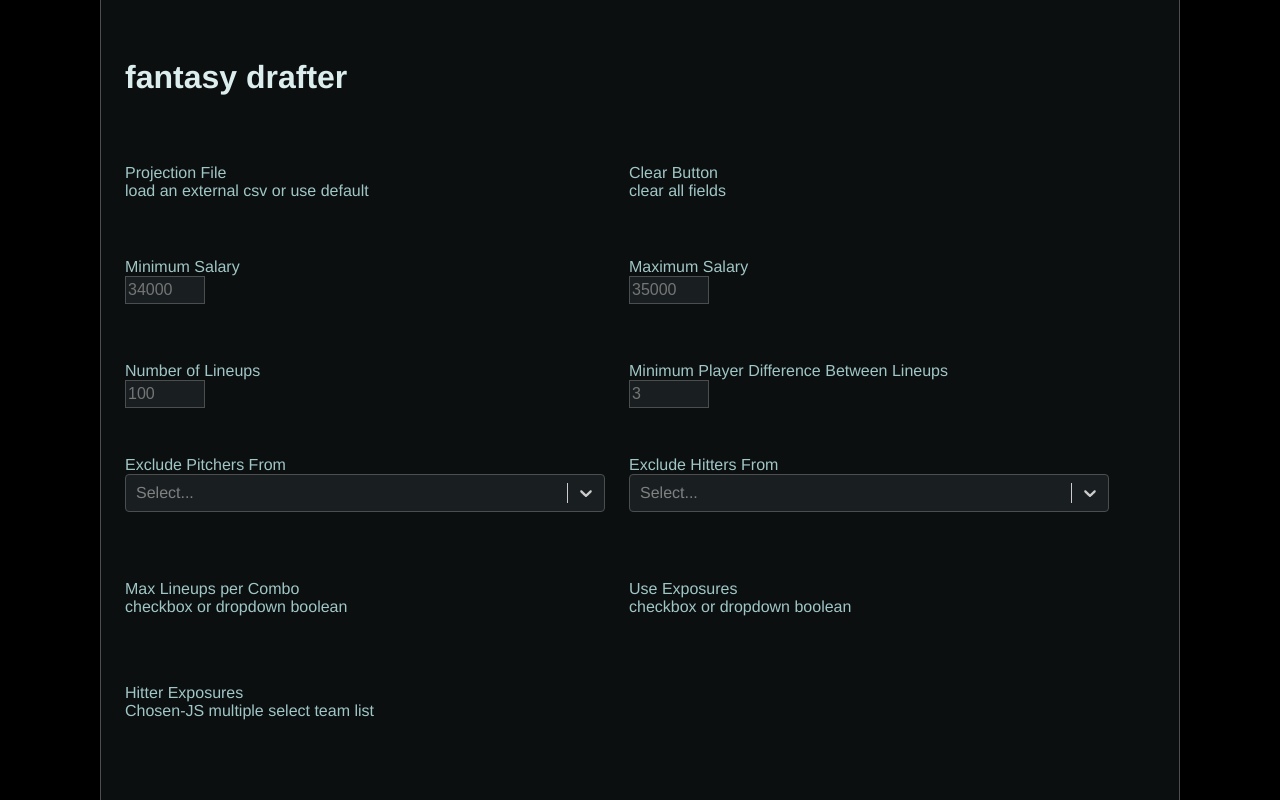
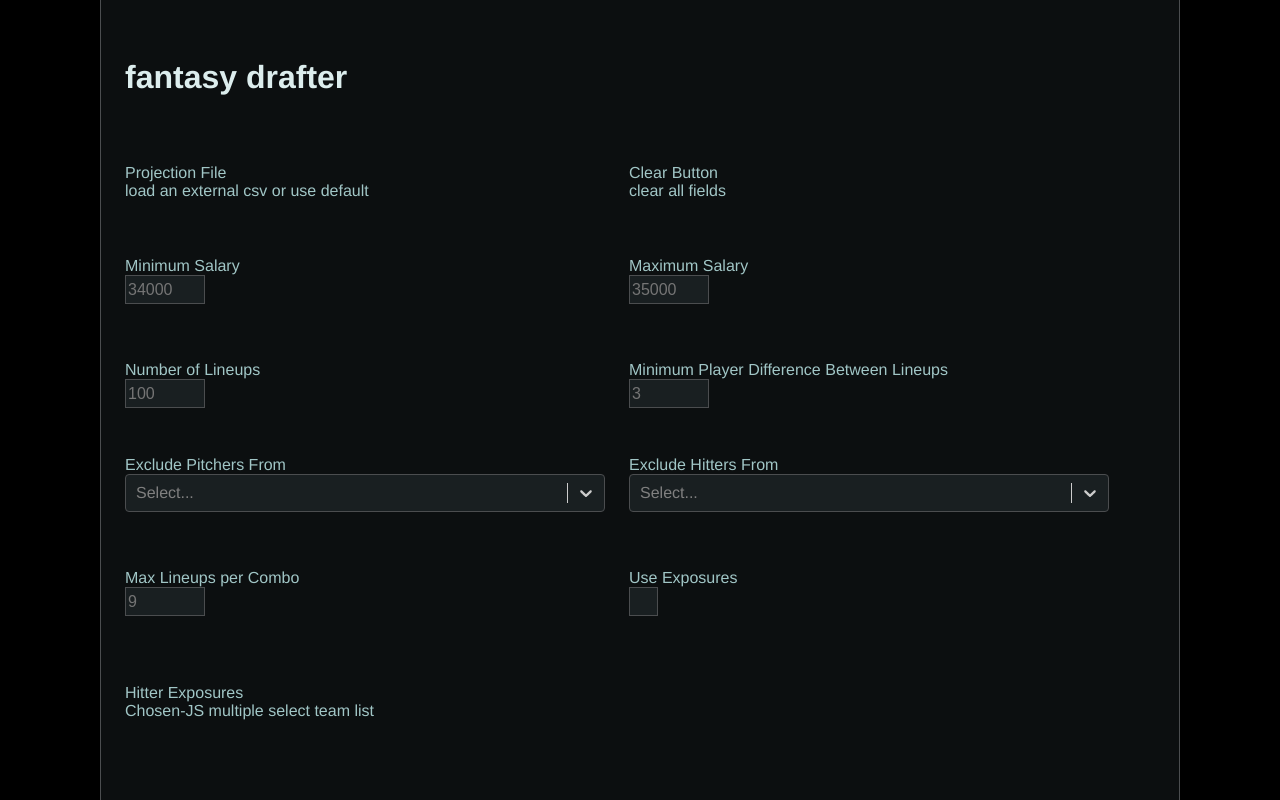
Before and after one commit to Pa-miu/fantasy-drafter, a React (Create React App) app: page / in a window 1280 px wide. Built offline with nearby package versions, Linux system fonts and the light colour scheme.

Commit message:
Create and style CheckboxInput component

```diff
--- a/src/App.js
+++ b/src/App.js
@@ -1,6 +1,7 @@
 import React, { Component } from 'react';
+import CheckboxInput from './CheckboxInput.js'
+import MultiSelect from './MultiSelect.js'
 import SingleInput from './SingleInput.js'
-import MultiSelect from './MultiSelect.js'
 import Placeholder from './Placeholder.js'
 import { teamoptions } from './data.js'
 
@@ -35,8 +36,16 @@ class App extends Component {
 	      	name={'Exclude Hitters From'}
 	      	options={teamoptions}
       	/>
-      	<Placeholder name={'Max Lineups per Combo'} feature={'checkbox or dropdown boolean'}/>
-      	<Placeholder name={'Use Exposures'} feature={'checkbox or dropdown boolean'}/>
+      	<SingleInput
+      		inputId={'maxlineups'}
+      		name={'Max Lineups per Combo'}
+      		placeholder={9}
+      	/>
+      	<CheckboxInput
+      		inputId={'useexp'}
+      		name={'Use Exposures'}
+      		checked
+      	/>
 				<Placeholder name={'Hitter Exposures'} feature={'Chosen-JS multiple select team list'}/>
       </div>
     );
--- /dev/null
+++ b/src/CheckboxInput.js
@@ -0,0 +1,14 @@
+import React, { Component } from 'react';
+
+class CheckboxInput extends Component {
+	render() {
+		return (
+			<div className='CheckboxInput'>
+				<label for={this.props.inputId}>{this.props.name}</label>
+				<input id={this.props.inputId} type='checkbox' value={this.props.checked}/>
+			</div>
+		);
+	}
+}
+
+export default CheckboxInput;
--- a/src/index.css
+++ b/src/index.css
@@ -62,8 +62,44 @@ body {
 	color: #84a8a8;
 	display: block;
 	font-size: 1em;
+	height: 1.8em;
 	line-height: 1.5em;
 	width: 5em;
+}
+
+.CheckboxInput label {
+	cursor: pointer;
+}
+
+.CheckboxInput input[type="checkbox"] {
+	appearance: none;
+	align-items: center;
+	background-color: #191f21;
+	border: 1px solid #4b4d4f;
+	cursor: pointer;
+	display: flex;
+	font-size: 1em;
+	justify-content: center;
+	line-height: 1.5em;
+	height: 1.8em;
+	margin: 0;
+	padding: 1px;
+	width: 1.8em;
+}
+
+.CheckboxInput input[type="checkbox"]:checked{
+	background-color: #4997e5;
+}
+
+.CheckboxInput input[type="checkbox"]::before {
+	content: '✔';
+	color: #dceded;
+	font-weight: bold;
+	visibility: hidden;
+}
+
+.CheckboxInput input[type="checkbox"]:checked::before{
+	visibility: visible;
 }
 
 #Header {
```
